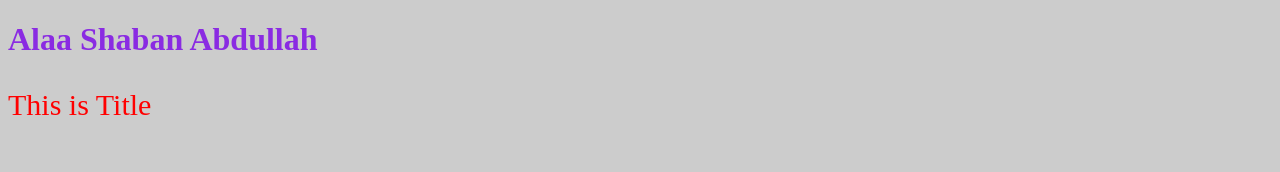
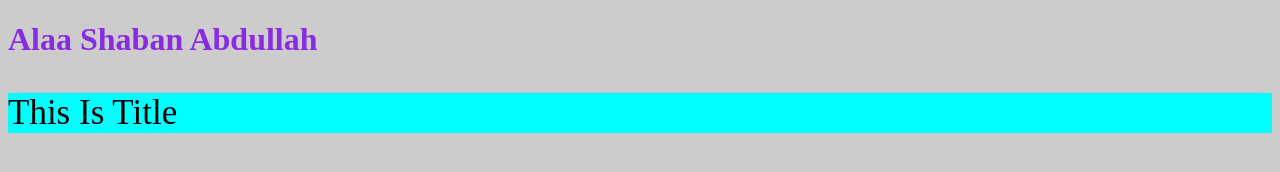
Before and after one commit to Alaacode11/myproject, a plain HTML site: page index.html in a window 1280 px wide. Drawn offline with Linux system fonts and the light colour scheme.

Commit message:
Chanage color pragraph and Size

```diff
--- a/index.html
+++ b/index.html
@@ -9,7 +9,7 @@
 </head>
 <body>
   <h1>Alaa Shaban Abdullah</h1>
-  <p>This is Title</p>
+  <p>This Is Title</p>
   <script src="./main.js"></script>
 </body>
 </html>
--- a/style.css
+++ b/style.css
@@ -6,6 +6,7 @@ h1{
   color: blueviolet;
 }
 p{
-  color: red;
-  font-size: 30px;
+  color: black;
+  background-color:aqua;
+  font-size: 35px;
 }
```
